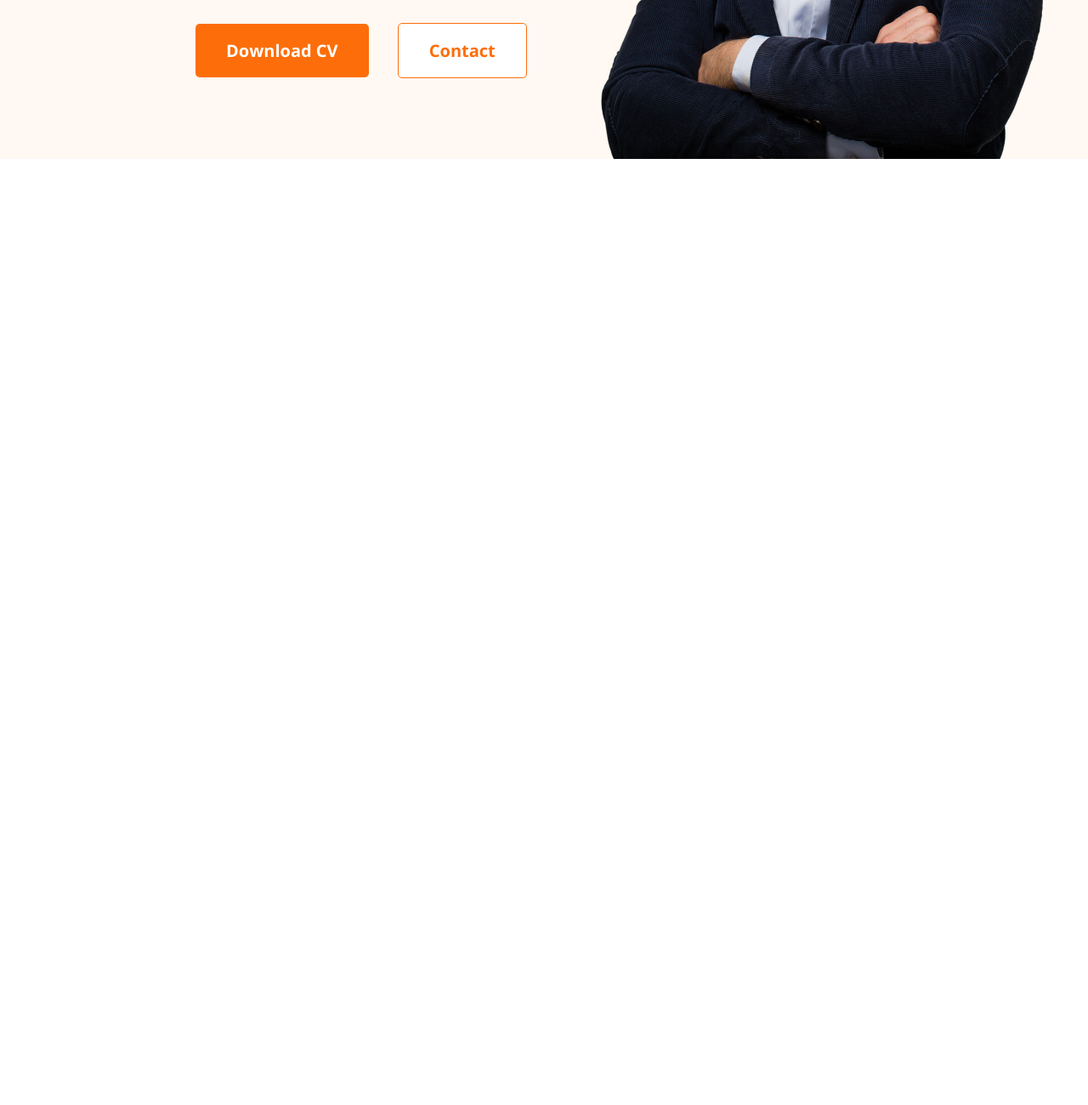
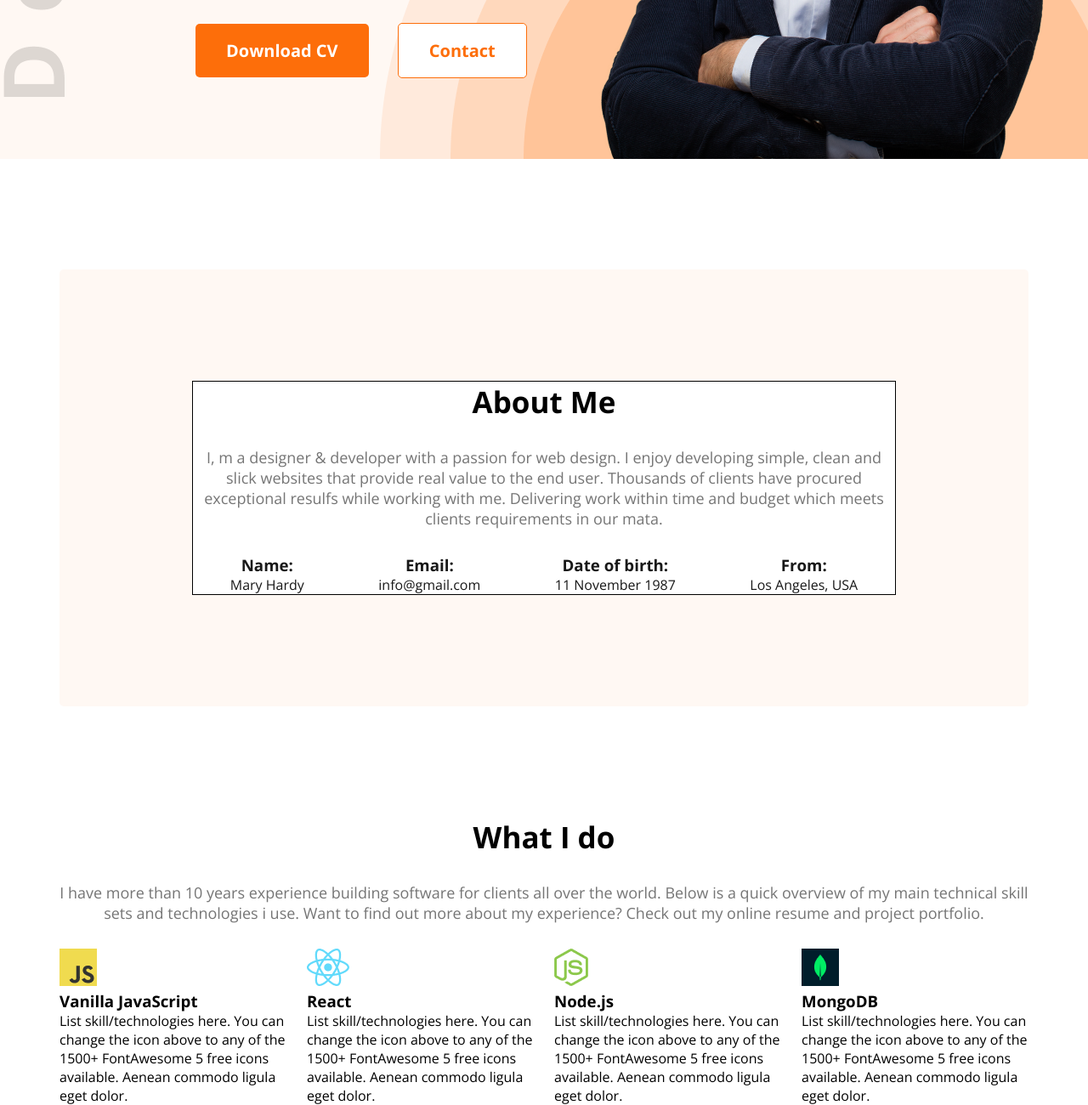
Before and after one commit to samiul-ahm/portfolio, a plain HTML site: page index.html in a window 1280 px wide. Shown: the part 649-1949 px from the top of the page at 85% size. Before the commit the page ends 836 px from the top, so only its background shows below. Drawn offline with nearby package versions, Linux system fonts and the light colour scheme.

Commit message:
Main About and related CSS added

```diff
--- a/CSS/main.css
+++ b/CSS/main.css
@@ -9,7 +9,7 @@
 
 header {
   background-color: #FFF8F3;
-  background-image: url('images/developer.png'), url('images/header_bg.png');
+  background-image: url('/images/developer.png'), url('/images/header_bg.png');
   background-repeat: no-repeat;
   background-position: top left, right bottom;
   padding-top: 50px;
@@ -110,3 +110,47 @@ nav ul {
 .banner img {
   margin-right: 38px;
 }
+
+main {
+  max-width: 1140px;
+  margin: 0px auto;
+  margin-top: 130px;
+}
+
+/* About Me section starts */
+.about{
+  padding: 131px 156px;
+  background-color: #FFF8F3;
+  border-radius: 5px;
+}
+.section-title {
+  text-align: center;
+  font-family: "Open Sans";
+  font-size: 35px;
+  font-weight: 700;
+  margin-bottom: 30px;
+}
+
+.section-desc {
+  color: var(--Dark-03, #757575);
+  text-align: center;
+  font-family: "Open Sans";
+  font-size: 18px;
+  font-weight: 400;
+  margin-bottom: 30px;
+}
+.about-items{
+  display: flex;
+  justify-content: space-around;
+  text-align: center;
+}
+
+
+.skill-section{
+  margin-top: 130px;
+}
+
+.skill-items {
+  display: flex;
+  gap:24px;
+}
--- a/index.html
+++ b/index.html
@@ -38,7 +38,63 @@
           <img src="images/hardy.png" alt="">
       </section>
   </header>
-    <main></main>
+    <main>
+      <section class="about">
+        <div style="border: 1px solid black; background-color: white;">
+            <!-- h3.about-title+p.about-desc+.about-items>.about-item*4>h3+p -->
+            <h3 class="section-title">About Me</h3>
+            <p class="section-desc">I, m a designer & developer with a passion for web design. I enjoy developing
+                simple, clean and slick websites that provide real value to the end user. Thousands of clients have
+                procured exceptional resulfs while working with me. Delivering work within time and budget which
+                meets clients requirements in our mata.</p>
+            <div class="about-items dark-01">
+                <div class="about-item">
+                    <h3>Name:</h3>
+                    <p>Mary Hardy</p>
+                </div>
+                <div class="about-item">
+                    <h3>Email:</h3>
+                    <p>info@gmail.com</p>
+                </div>
+                <div class="about-item">
+                    <h3>Date of birth:</h3>
+                    <p>11 November 1987</p>
+                </div>
+                <div class="about-item">
+                    <h3>From:</h3>
+                    <p>Los Angeles, USA</p>
+                </div>
+            </div>
+        </div>
+    </section>
+
+    <section class="skill-section">
+        <div class="section-title">What I do</div>
+        <div class="section-desc">I have more than 10 years experience building software for clients all over the world. Below is a quick overview of my main technical skill sets and technologies i use. Want to find out more about my experience? Check out my online resume and project portfolio.</div>
+        <div class="skill-items">
+            <div class="skill-item">
+                <img src="images/icons/js.png" alt="JavaScript">
+                <h3>Vanilla JavaScript</h3>
+                <p>List skill/technologies here. You can change the icon above to any of the 1500+ FontAwesome 5 free icons available. Aenean commodo ligula eget dolor.</p>
+            </div>
+            <div class="skill-item">
+                <img src="images/icons/react.png" alt="React">
+                <h3>React</h3>
+                <p>List skill/technologies here. You can change the icon above to any of the 1500+ FontAwesome 5 free icons available. Aenean commodo ligula eget dolor.</p>
+            </div>
+            <div class="skill-item">
+                <img src="images/icons/nodejs.png" alt="Nodejs">
+                <h3>Node.js</h3>
+                <p>List skill/technologies here. You can change the icon above to any of the 1500+ FontAwesome 5 free icons available. Aenean commodo ligula eget dolor.</p>
+            </div>
+            <div class="skill-item">
+                <img src="images/icons/mongo.png" alt="MongoDB">
+                <h3>MongoDB</h3>
+                <p>List skill/technologies here. You can change the icon above to any of the 1500+ FontAwesome 5 free icons available. Aenean commodo ligula eget dolor.</p>
+            </div>
+        </div>
+    </section>
+    </main>
     <footer></footer>
   </body>
 </html>
```
